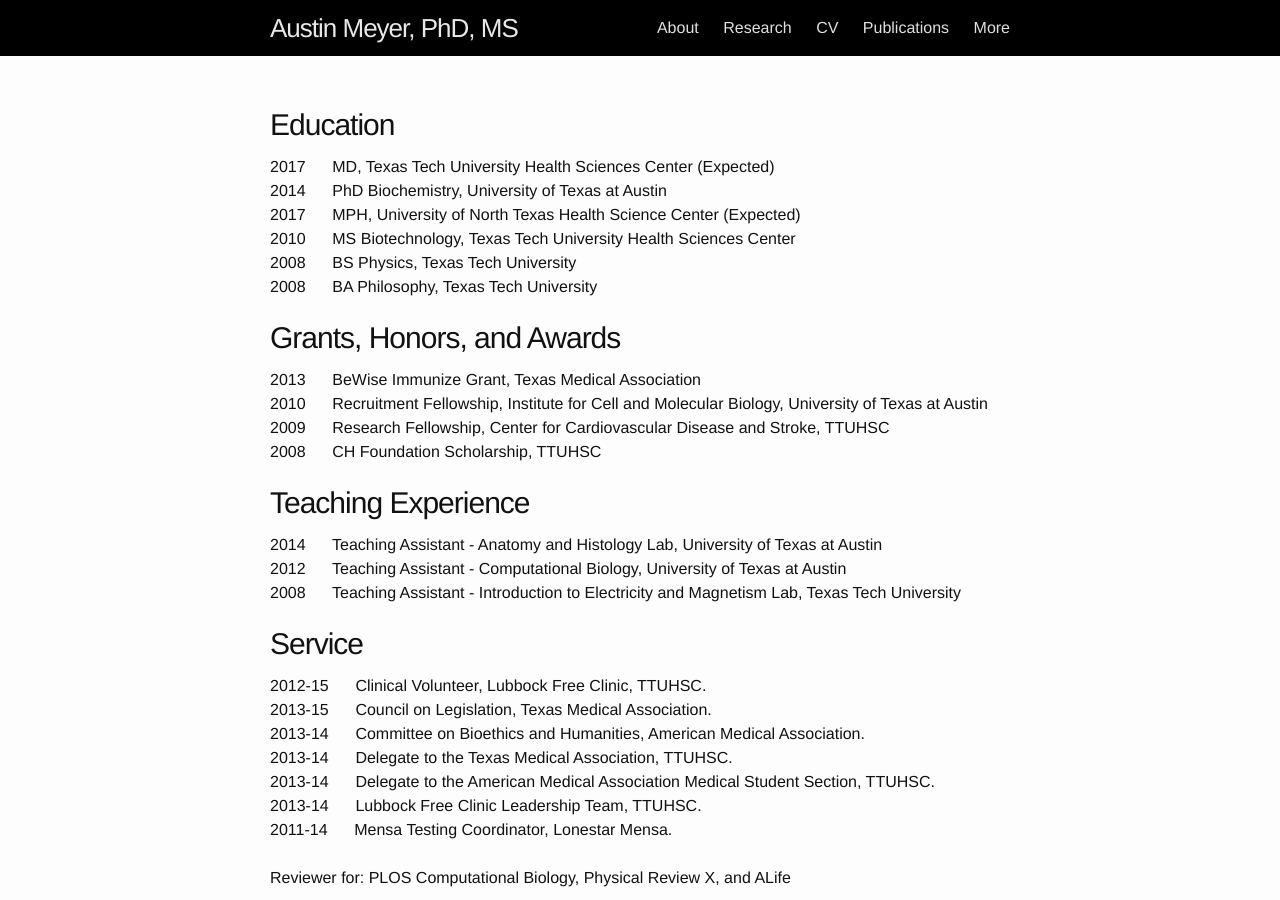
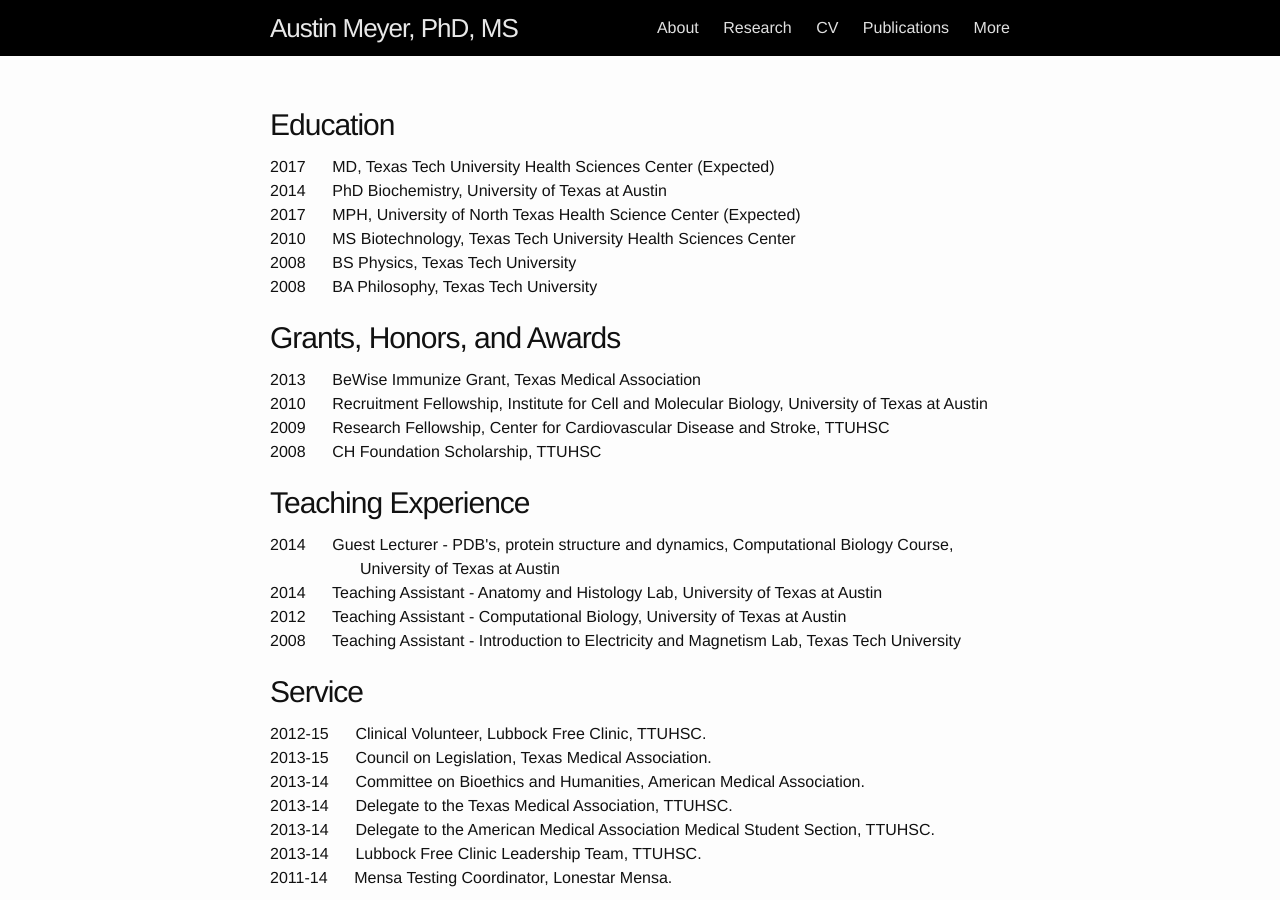
Before and after one commit to ausmeyer/ausmeyer.github.io, a Jekyll site: the page built from cv.html, in a window 1280 px wide and 900 px high. Built offline with Jekyll 4.4.1, drawn with Linux system fonts in a browser that asks for light colours.

Commit message:
Adding teaching.

```diff
--- a/cv.html
+++ b/cv.html
@@ -27,9 +27,10 @@ permalink: /cv/
 <div class="post"><br>
   <a class="anchor" id="Teaching Experience"></a>
   <h1 class="post-title">Teaching Experience</h1>
-  <h4 class="post-content">2014 &nbsp;&nbsp;&nbsp;&nbsp;  Teaching Assistant - Anatomy and Histology Lab, University of Texas at Austin              </h4>
-  <h4 class="post-content">2012 &nbsp;&nbsp;&nbsp;&nbsp;  Teaching Assistant - Computational Biology, University of Texas at Austin                  </h4>
-  <h4 class="post-content">2008 &nbsp;&nbsp;&nbsp;&nbsp;  Teaching Assistant - Introduction to Electricity and Magnetism Lab, Texas Tech University  </h4>
+  <h4 class="post-content">2014 &nbsp;&nbsp;&nbsp;&nbsp;  Guest Lecturer - PDB's, protein structure and dynamics, Computational Biology Course, University of Texas at Austin </h4>
+  <h4 class="post-content">2014 &nbsp;&nbsp;&nbsp;&nbsp;  Teaching Assistant - Anatomy and Histology Lab, University of Texas at Austin                                       </h4>
+  <h4 class="post-content">2012 &nbsp;&nbsp;&nbsp;&nbsp;  Teaching Assistant - Computational Biology, University of Texas at Austin                                           </h4>
+  <h4 class="post-content">2008 &nbsp;&nbsp;&nbsp;&nbsp;  Teaching Assistant - Introduction to Electricity and Magnetism Lab, Texas Tech University                           </h4>
 </div>
 
 <div class="post"><br>
```
